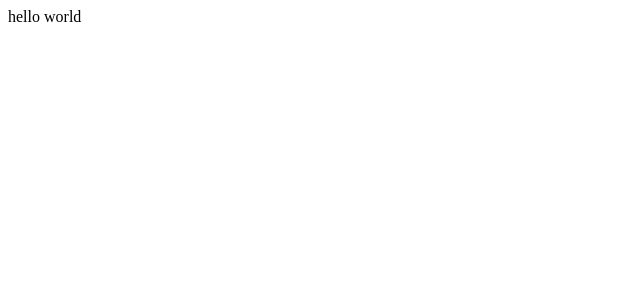
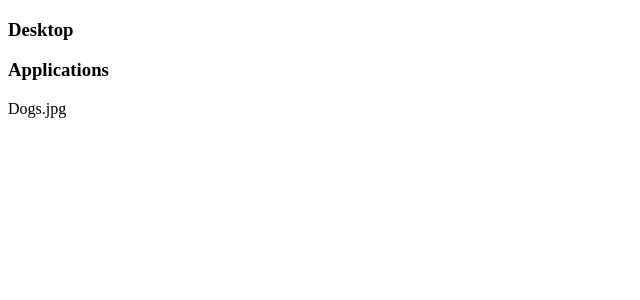
Before and after one commit to davidletaw/file-tree-gadget, a React (Create React App) app: page / in a window 1280 px wide. Shown: the top 300 px of the page, without its empty margins (0-640 px from the left). Built offline with nearby package versions, Linux system fonts and the light colour scheme.

Commit message:
adds Folder and File components

```diff
--- a/src/App.js
+++ b/src/App.js
@@ -1,5 +1,22 @@
+import React from 'react';
+
 function App() {
-  return 'hello world'
+  return <div>
+    <Folder name="Desktop">
+      Some stuff
+    </Folder>
+    <Folder name="Applications"/>
+    <File name ="Dogs.jpg"/>
+  </div>
+}
+
+const Folder = (props) => {
+  console.log(props)
+  return <h3>{props.name}</h3>
+};
+
+const File = (props) => {
+  return <div>{props.name}</div>
 }
 
 export default App;
```
